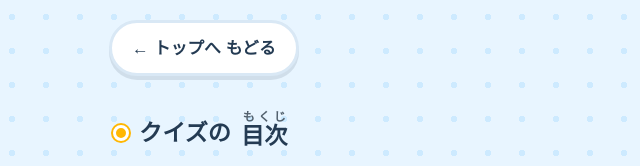
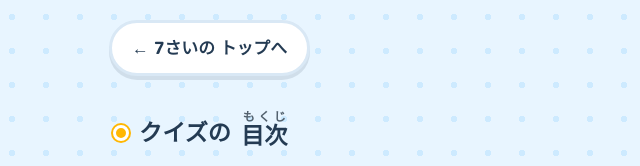
Before and after one commit to Latte0088/weekly-kids-quiz, a plain HTML site: page quiz/index.html in a window 1280 px wide. Shown: the top 166 px of the page, 107-747 px from the left. Drawn offline with Linux system fonts and the light colour scheme.

Commit message:
戻るリンクを7歳トップに変更

```diff
--- a/quiz/index.html
+++ b/quiz/index.html
@@ -14,7 +14,7 @@
   <body>
     <div class="wrap">
 
-        <p class="top-nav"><a class="back-btn" href="../index.html">← トップへ もどる</a></p>
+        <p class="top-nav"><a class="back-btn" href="../grade2/">← 7さいの トップへ</a></p>
 
         <h2 class="section-title"><span class="dot"></span>クイズの <ruby>目次<rt>もくじ</rt></ruby></h2>
 
```
